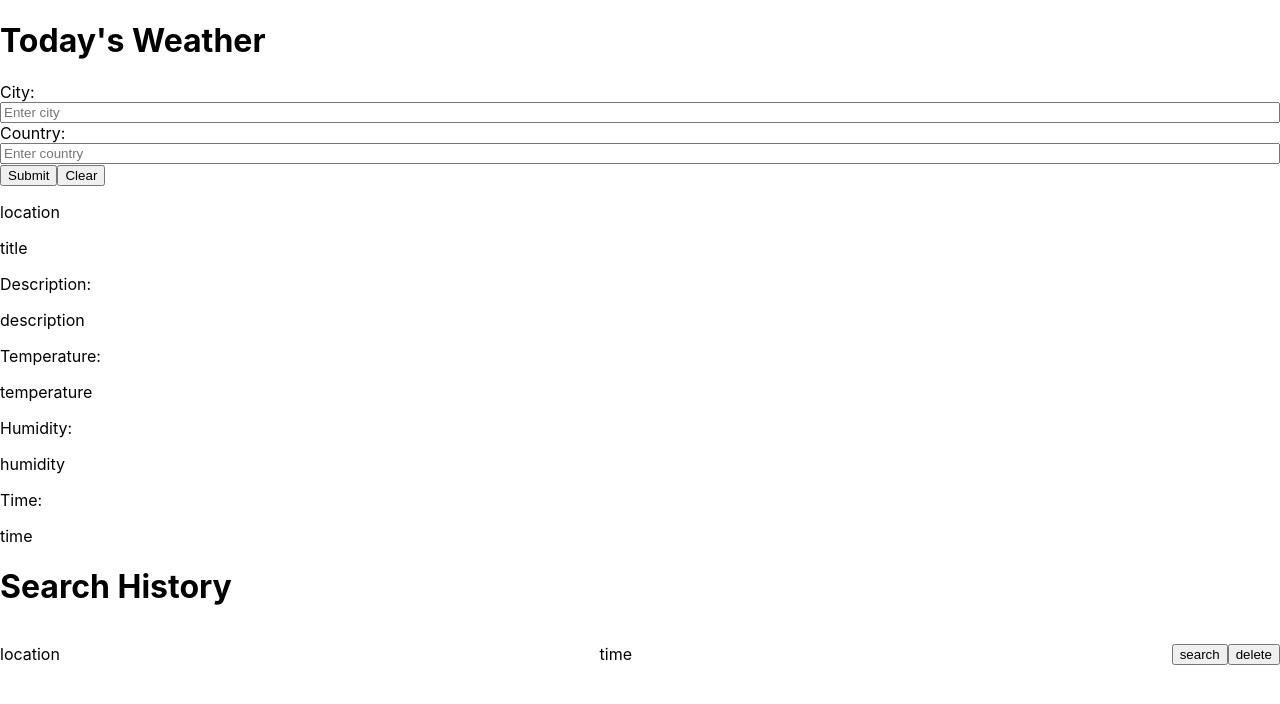
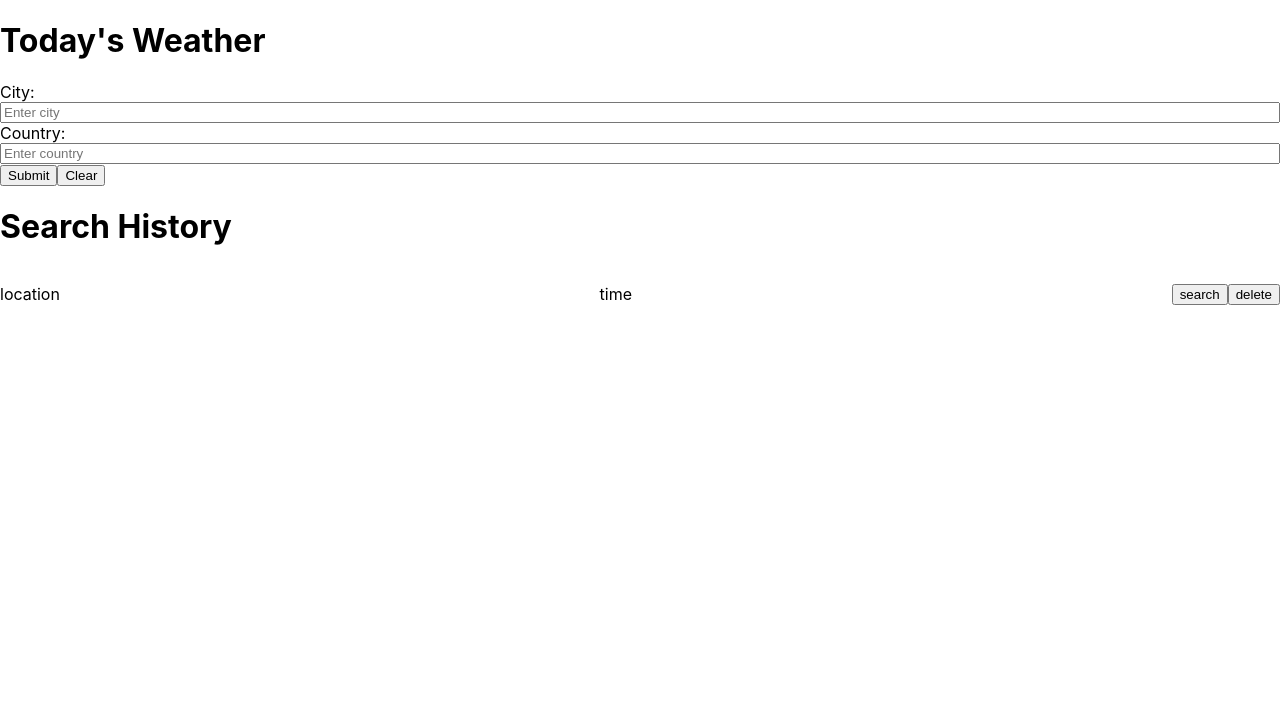
Before and after one commit to wweiyang/weather-app, a React (Create React App) app: page / in a window 1280 px wide. Shown: the top 704 px of the page. Built offline with nearby package versions, Linux system fonts and the light colour scheme.

Commit message:
Add API call on submit form and display response data

```diff
--- a/package.json
+++ b/package.json
@@ -10,6 +10,7 @@
     "@types/node": "^16.18.89",
     "@types/react": "^18.2.66",
     "@types/react-dom": "^18.2.22",
+    "axios": "^1.6.8",
     "react": "^18.2.0",
     "react-dom": "^18.2.0",
     "react-scripts": "5.0.1",
--- a/src/App.tsx
+++ b/src/App.tsx
@@ -1,13 +1,28 @@
 import React, { useState } from "react";
 import styles from "./App.module.css";
+import { API_KEY } from "./constants";
+import axios from "axios";
 
 function App() {
   const [city, setCity] = useState("");
   const [country, setCountry] = useState("");
+  const [weatherData, setWeatherData] = useState();
 
   const handleSubmit = (e: React.FormEvent) => {
     e.preventDefault();
-    console.log(city, country);
+    getWeather(city, country);
+  };
+
+  const getWeather = async (city: string, country: string) => {
+    try {
+      const response = await axios.get(
+        `http://api.openweathermap.org/data/2.5/weather?q=${city},${country}&units=metric&appid=${API_KEY}`
+      );
+      console.log(response.data);
+      setWeatherData(response.data);
+    } catch (error) {
+      console.error(error);
+    }
   };
 
   const handleClear = () => {
@@ -15,6 +30,26 @@ function App() {
     setCountry("");
   };
 
+  // TODO: put functions into separate utils file
+  const transformData = (data: any) => {
+    if (!data) return;
+    const transformedData = {
+      location: data.name,
+      country: data.sys.country,
+      title: data.weather[0].main,
+      description: data.weather[0].description,
+      temperature: data.main.temp,
+      temperatureMin: data.main.temp_min,
+      temperatureMax: data.main.temp_max,
+      humidity: data.main.humidity,
+      time: new Date(data.dt * 1000).toLocaleString(),
+    };
+    return transformedData;
+  };
+
+  const transformedData = transformData(weatherData);
+
+  // TODO: create a separate component for the form
   return (
     <div>
       <h1>Today's Weather</h1>
@@ -42,26 +77,27 @@ function App() {
           </button>
         </div>
       </form>
+      {transformedData && (
         <div>
-        <p>location</p>
-        <p>title</p>
+          <p>{`${transformedData?.location}, ${transformedData.country}`}</p>
+          <p>{transformedData?.title}</p>
           <div>
-          <p>Description:</p>
-          <p>description</p>
+            <p>{transformedData?.description}</p>
           </div>
           <div>
-          <p>Temperature:</p>
-          <p>temperature</p>
+            <p>{`${transformedData?.temperature}\u00B0C`}</p>
           </div>
           <div>
-          <p>Humidity:</p>
-          <p>humidity</p>
+            <p>{`${transformedData?.temperatureMin}\u00B0C - ${transformedData?.temperatureMax}\u00B0C`}</p>
           </div>
           <div>
-          <p>Time:</p>
-          <p>time</p>
+            <p>{`${transformedData.humidity}%`}</p>
+          </div>
+          <div>
+            <p>{transformedData?.time}</p>
           </div>
         </div>
+      )}
       <div>
         <h1>Search History</h1>
         <div className={styles.historyItem}>
--- /dev/null
+++ b/src/constants.ts
@@ -0,0 +1 @@
+export const API_KEY = "227dd564e28f828255577f5d6b8781a1";
```
Also changed, not shown: 1 other file (tests, documents, lock files or other folders). Lines whose indentation alone changed are shown as unchanged.
